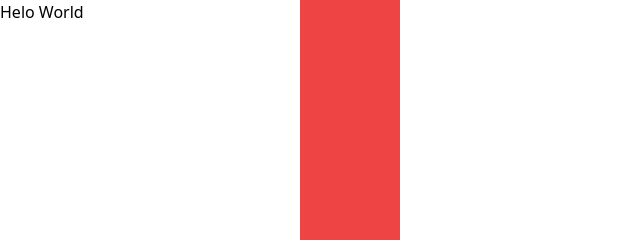
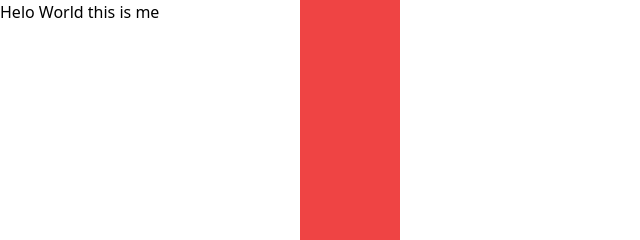
Before and after one commit to Amitkys/portfolio, a website: page delete.html in a window 1280 px wide. Shown: the top 240 px of the page, 0-640 px from the left. Drawn offline with nearby package versions, Linux system fonts and the light colour scheme.

Commit message:
updated delete.html file

```diff
--- a/delete.html
+++ b/delete.html
@@ -10,7 +10,7 @@
 <body>
   <div class="h-[400px] w-[400px] bg-red-500">
     <div class="h-[300px] w-[300px] bg-white p-5 relative">
-      <h1 class="absolute top-0 left-0">Helo World</h1>
+      <h1 class="absolute top-0 left-0">Helo World this is me</h1>
     </div>
   </div>
 </body>
```
